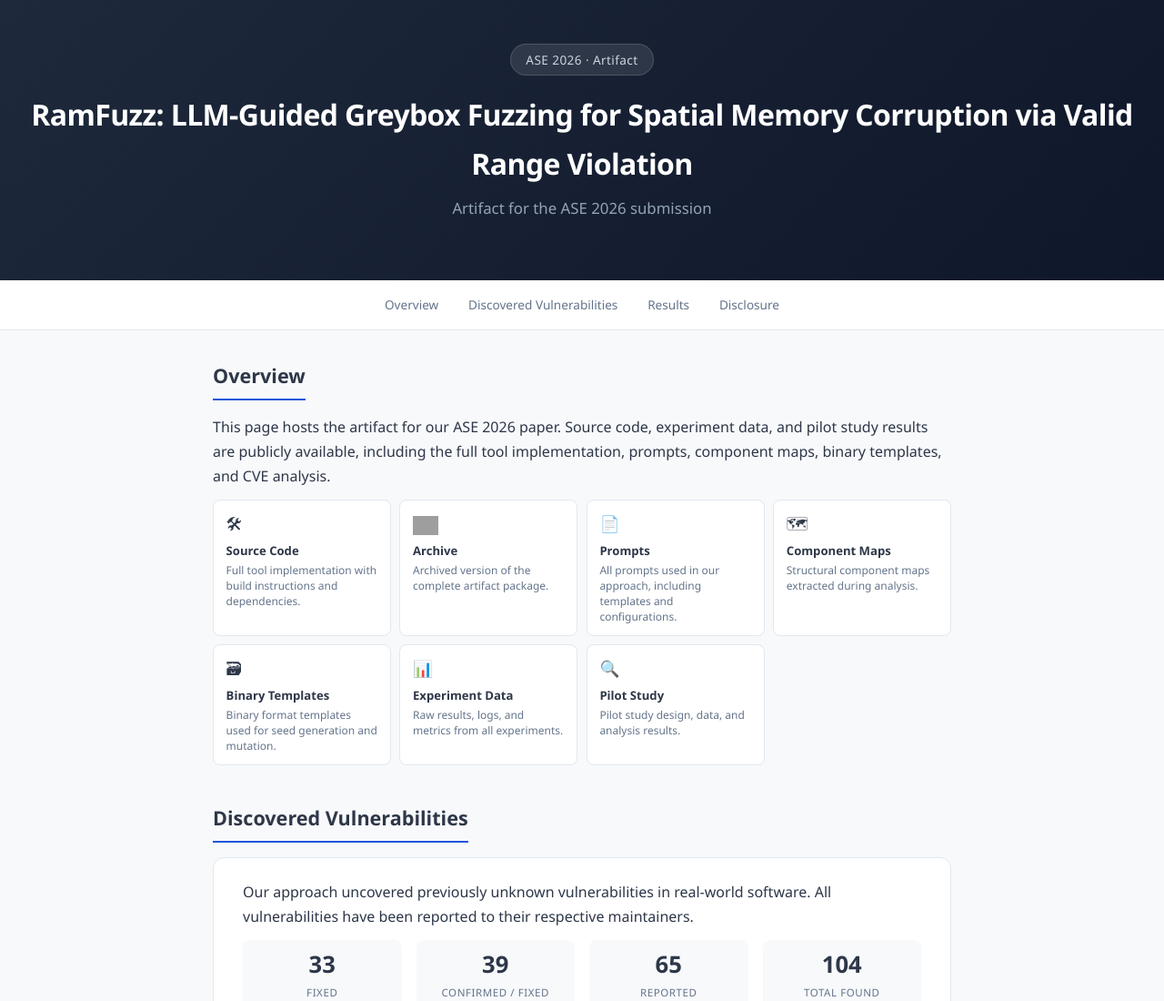
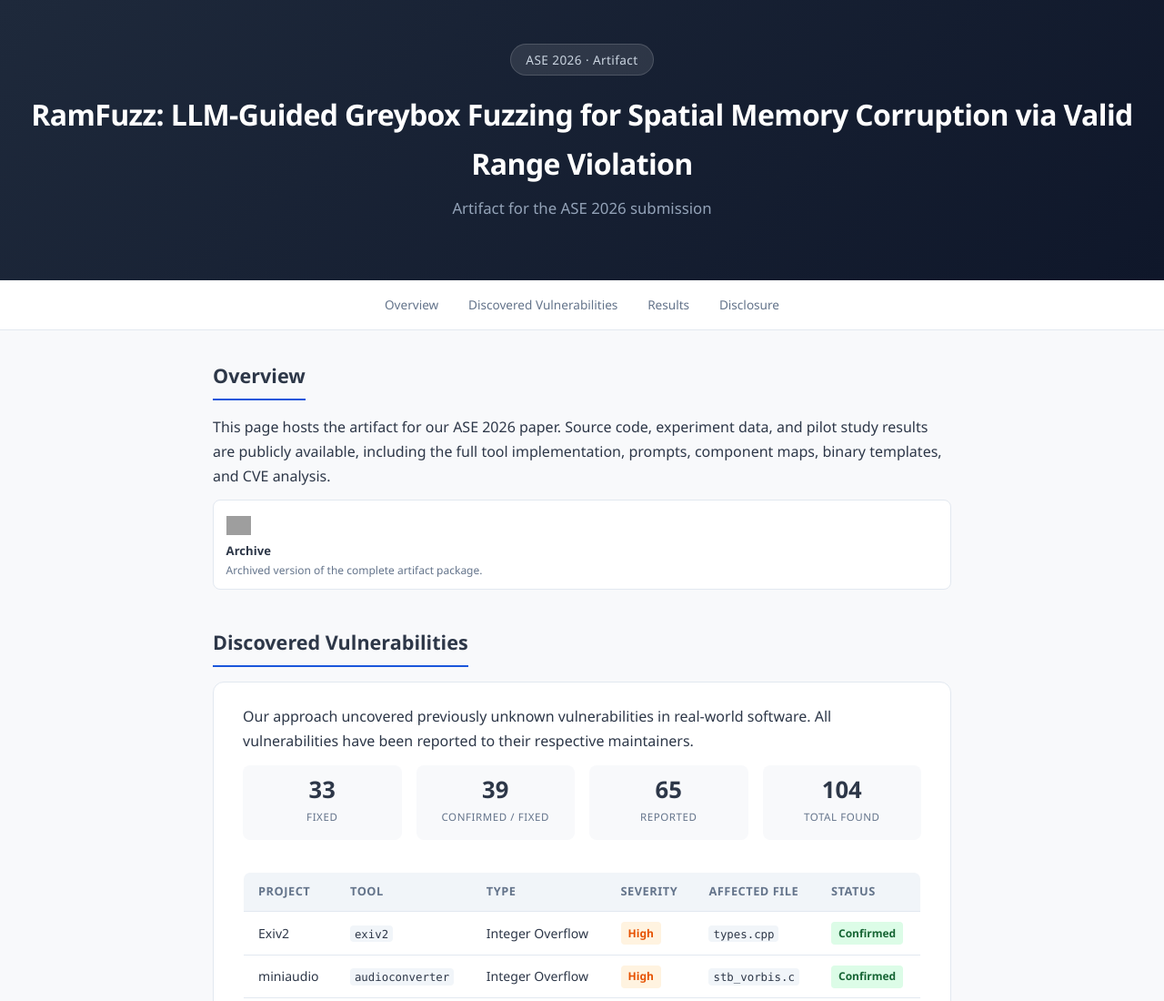
Before and after one commit to ase2026artifact/ase2026artifact.github.io, a plain HTML site: page index.html in a window 1280 px wide. Shown: the top 1100 px of the page at 91% size. Drawn offline with Linux system fonts and the light colour scheme; grey boxes are pictures that could not be loaded.

Commit message:
Remove extra artifact cards, keep only Zenodo archive link

```diff
--- a/index.html
+++ b/index.html
@@ -506,40 +506,10 @@
             binary templates, and CVE analysis.
         </p>
         <div class="card-grid">
-            <a class="card" href="#">
-                <div class="card-icon">&#128736;</div>
-                <h3>Source Code</h3>
-                <p>Full tool implementation with build instructions and dependencies.</p>
-            </a>
             <a class="card" href="https://zenodo.org/records/19174737">
                 <div class="card-icon"><img src="https://about.zenodo.org/static/img/logos/zenodo-gradient-round.svg" alt="Zenodo" style="height:1.3rem;vertical-align:middle;"></div>
                 <h3>Archive</h3>
                 <p>Archived version of the complete artifact package.</p>
-            </a>
-            <a class="card" href="#">
-                <div class="card-icon">&#128196;</div>
-                <h3>Prompts</h3>
-                <p>All prompts used in our approach, including templates and configurations.</p>
-            </a>
-            <a class="card" href="#">
-                <div class="card-icon">&#128506;</div>
-                <h3>Component Maps</h3>
-                <p>Structural component maps extracted during analysis.</p>
-            </a>
-            <a class="card" href="#">
-                <div class="card-icon">&#128451;</div>
-                <h3>Binary Templates</h3>
-                <p>Binary format templates used for seed generation and mutation.</p>
-            </a>
-            <a class="card" href="#">
-                <div class="card-icon">&#128202;</div>
-                <h3>Experiment Data</h3>
-                <p>Raw results, logs, and metrics from all experiments.</p>
-            </a>
-            <a class="card" href="#">
-                <div class="card-icon">&#128269;</div>
-                <h3>Pilot Study</h3>
-                <p>Pilot study design, data, and analysis results.</p>
             </a>
         </div>
     </section>
```
